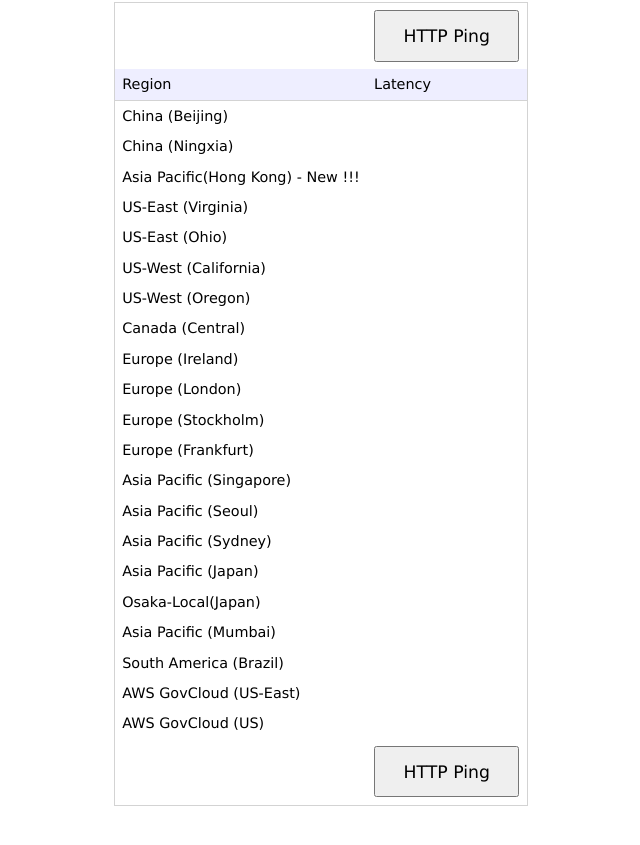
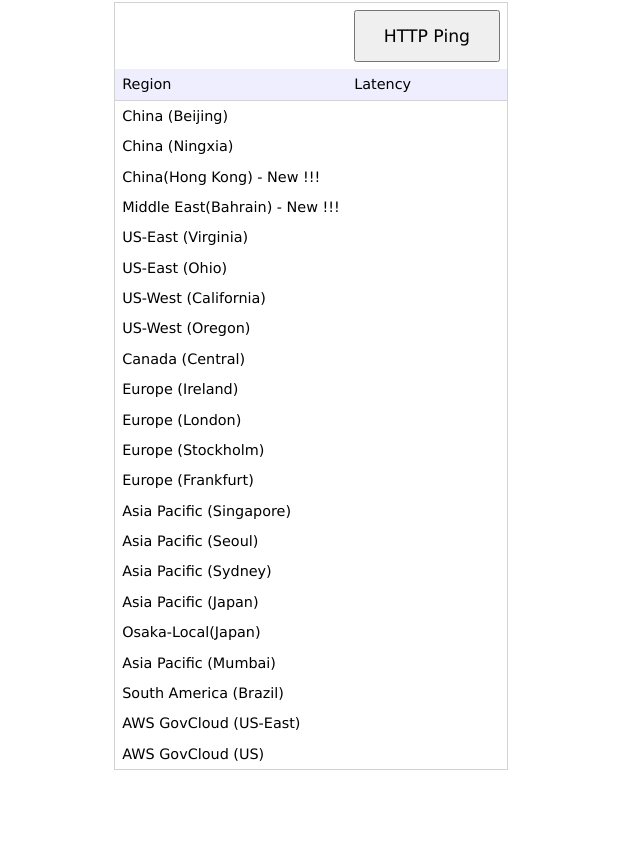
Before and after one commit to iceflow/cloudping.today, a plain HTML site: page cloudping.today/index.html in a window 1280 px wide. Shown: the part 289-1134 px from the top of the page, without its empty margins (151-791 px from the left). After the commit the page ends 1103 px from the top, so only its background shows below. Drawn offline with Linux system fonts and the light colour scheme.

Commit message:
Adding Middle East - Bahrain
Signed-off-by: Leo Chen <chenlt78@qq.com>

```diff
--- a/cloudping.today/index.html
+++ b/cloudping.today/index.html
@@ -45,8 +45,12 @@ See http://msdn.microsoft.com/en-us/library/ms535242.aspx
         <td class='latency'  id='cn-northwest-1' endpoint='http://monitoring.cn-northwest-1.amazonaws.com.cn/'>&nbsp;</td>
     </tr>
     <tr>
-        <td>Asia Pacific(Hong Kong) - New !!! </td>
+        <td>China(Hong Kong) - New !!! </td>
         <td class='latency'  id='ap-east-1' endpoint='http://monitoring.ap-east-1.amazonaws.com/'>&nbsp;</td>
+    </tr>
+    <tr>
+        <td>Middle East(Bahrain) - New !!! </td>
+        <td class='latency'  id='me-south-1' endpoint='http://monitoring.me-south-1.amazonaws.com/'>&nbsp;</td>
     </tr>
 
     <tr>
@@ -119,11 +123,6 @@ See http://msdn.microsoft.com/en-us/library/ms535242.aspx
     <tr>
         <td>AWS GovCloud (US)</td>
         <td class='latency'  id='us-gov-west-1' endpoint='http://monitoring.us-gov-west-1.amazonaws.com/'>&nbsp;</td>
-    </tr>
-
-    <tr>
-        <td id='imageCell'></td>
-        <td><input type='submit' id='pingbutton' value="     HTTP Ping     "></td>
     </tr>
 </table>
 
```
